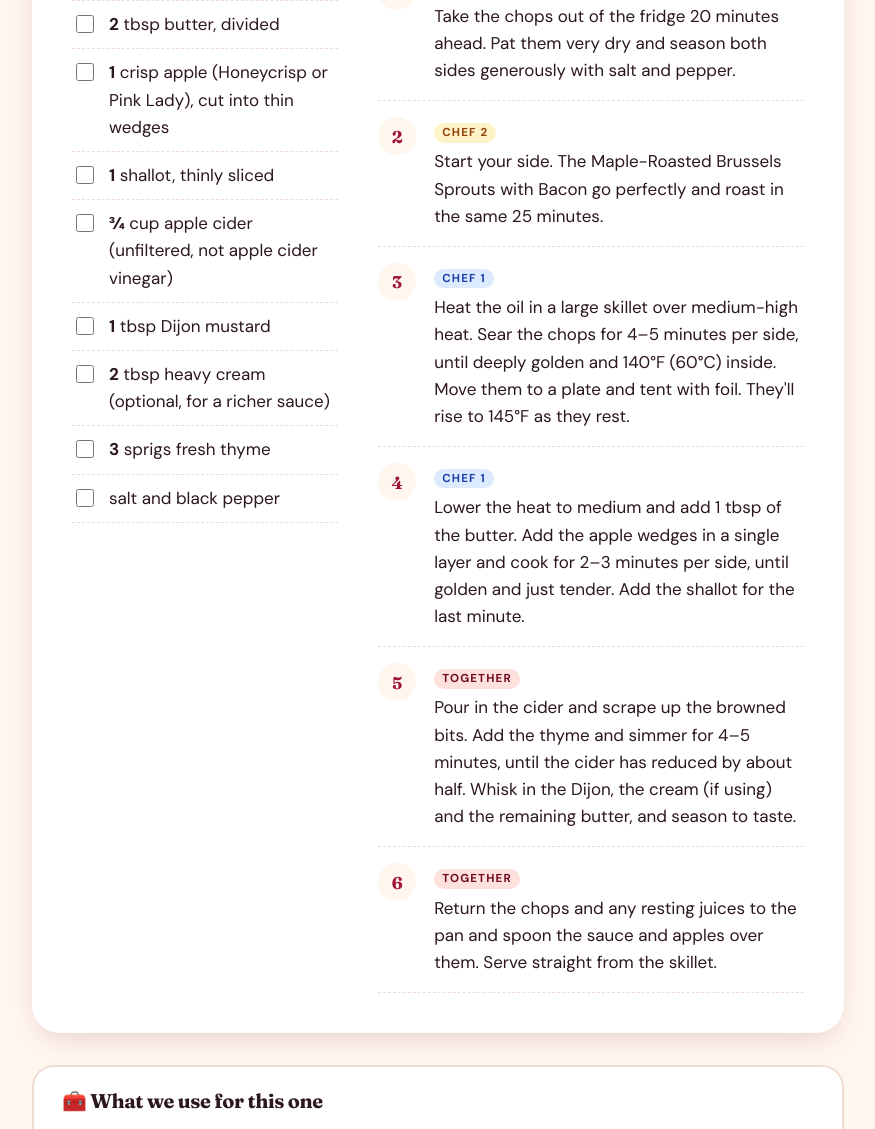
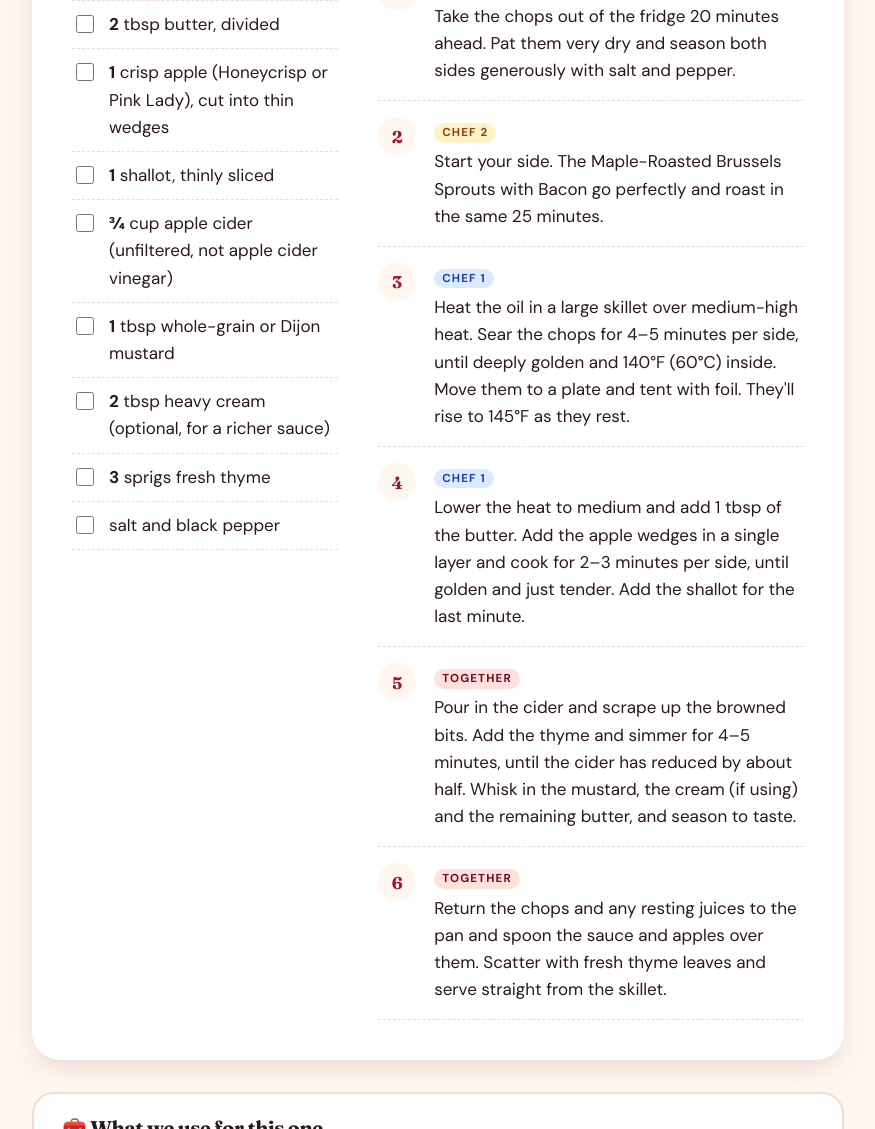
Before and after one commit to robertjc83/table-for-two, an Astro site: page /recipes/apple-cider-pork-chops in a window 1280 px wide. Shown: the part 1671-2800 px from the top of the page, without its empty margins (28-903 px from the left). Built offline with nearby package versions, Linux system fonts and the light colour scheme; Astro itself is replaced by a stand-in of ours.

Commit message:
Add apple cider pork chops photo; whole-grain mustard option
Co-Authored-By: Claude Opus 5.5 <noreply@anthropic.com>
Claude-Session: https://claude.ai/code/session_018D2GCyHVdFAbj4DDKmWaoo

```diff
--- a/src/content/recipes/apple-cider-pork-chops.md
+++ b/src/content/recipes/apple-cider-pork-chops.md
@@ -1,6 +1,8 @@
 ---
 title: "Apple Cider Pork Chops with Caramelized Apples"
-description: "Juicy pan-seared pork chops in a tangy apple cider and Dijon pan sauce with soft caramelized apples. Fall in a skillet, on the table in 35 minutes."
+description: "Juicy pan-seared pork chops in a tangy apple cider and mustard pan sauce with soft caramelized apples. Fall in a skillet, on the table in 35 minutes."
+image: ./images/apple-cider-pork-chops.jpg
+imageAlt: "Two golden seared pork chops topped with caramelized apple slices in an apple cider mustard sauce with fresh thyme"
 emoji: "🍎"
 color: "#9a3412"
 vibe: Cozy
@@ -20,7 +22,7 @@ ingredients:
   - { qty: 1, unit: "", item: "crisp apple (Honeycrisp or Pink Lady), cut into thin wedges" }
   - { qty: 1, unit: "", item: "shallot, thinly sliced" }
   - { qty: 0.75, unit: "cup", item: "apple cider (unfiltered, not apple cider vinegar)" }
-  - { qty: 1, unit: "tbsp", item: "Dijon mustard" }
+  - { qty: 1, unit: "tbsp", item: "whole-grain or Dijon mustard" }
   - { qty: 2, unit: "tbsp", item: "heavy cream (optional, for a richer sauce)" }
   - { qty: 3, unit: "sprigs", item: "fresh thyme" }
   - { item: "salt and black pepper" }
@@ -29,8 +31,8 @@ steps:
   - { who: chef2, text: "Start your side. The Maple-Roasted Brussels Sprouts with Bacon go perfectly and roast in the same 25 minutes." }
   - { who: chef1, text: "Heat the oil in a large skillet over medium-high heat. Sear the chops for 4–5 minutes per side, until deeply golden and 140°F (60°C) inside. Move them to a plate and tent with foil. They'll rise to 145°F as they rest." }
   - { who: chef1, text: "Lower the heat to medium and add 1 tbsp of the butter. Add the apple wedges in a single layer and cook for 2–3 minutes per side, until golden and just tender. Add the shallot for the last minute." }
-  - { who: both, text: "Pour in the cider and scrape up the browned bits. Add the thyme and simmer for 4–5 minutes, until the cider has reduced by about half. Whisk in the Dijon, the cream (if using) and the remaining butter, and season to taste." }
-  - { who: both, text: "Return the chops and any resting juices to the pan and spoon the sauce and apples over them. Serve straight from the skillet." }
+  - { who: both, text: "Pour in the cider and scrape up the browned bits. Add the thyme and simmer for 4–5 minutes, until the cider has reduced by about half. Whisk in the mustard, the cream (if using) and the remaining butter, and season to taste." }
+  - { who: both, text: "Return the chops and any resting juices to the pan and spoon the sauce and apples over them. Scatter with fresh thyme leaves and serve straight from the skillet." }
 pairing:
   drink: "Dry hard cider or an off-dry Riesling"
   playlist: "Harvest folk: Mumford & Sons, The Head and the Heart"
```
Also changed, not shown: src/content/recipes/images/apple-cider-pork-chops.jpg (added).
